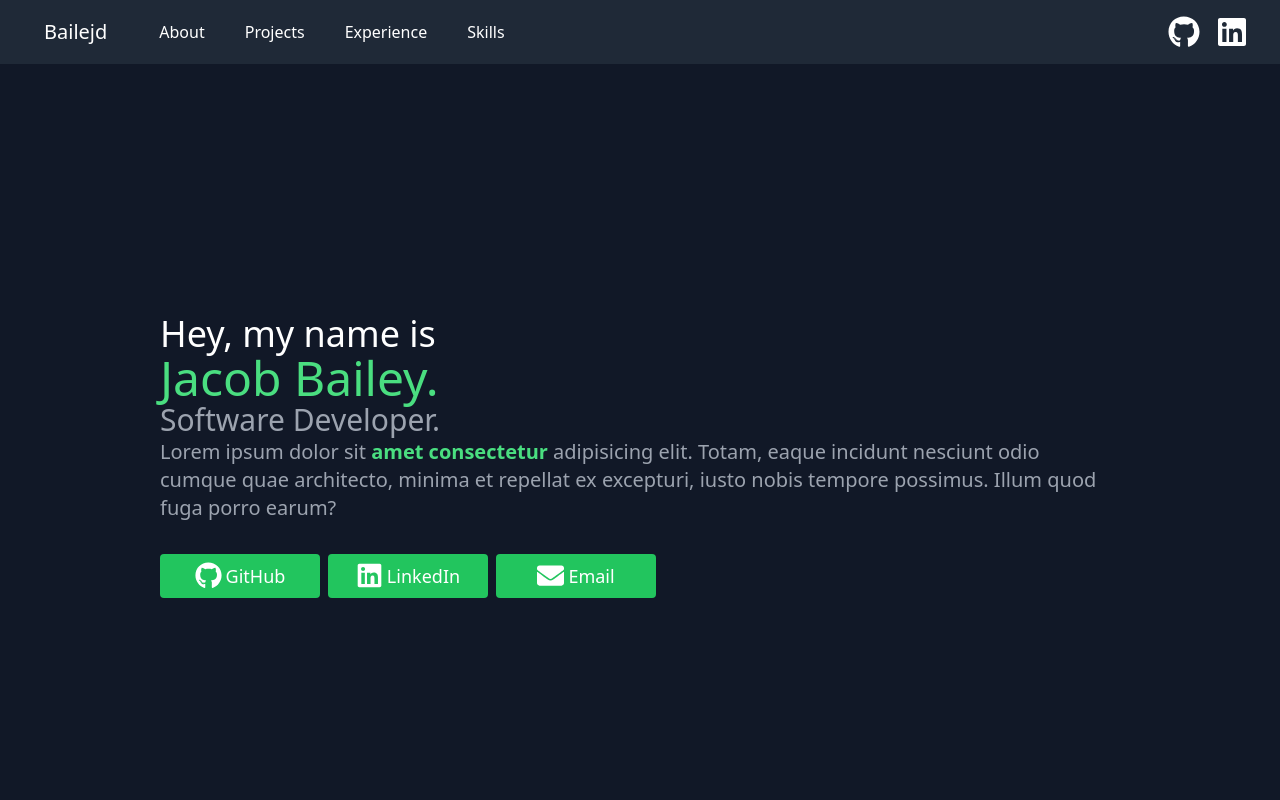
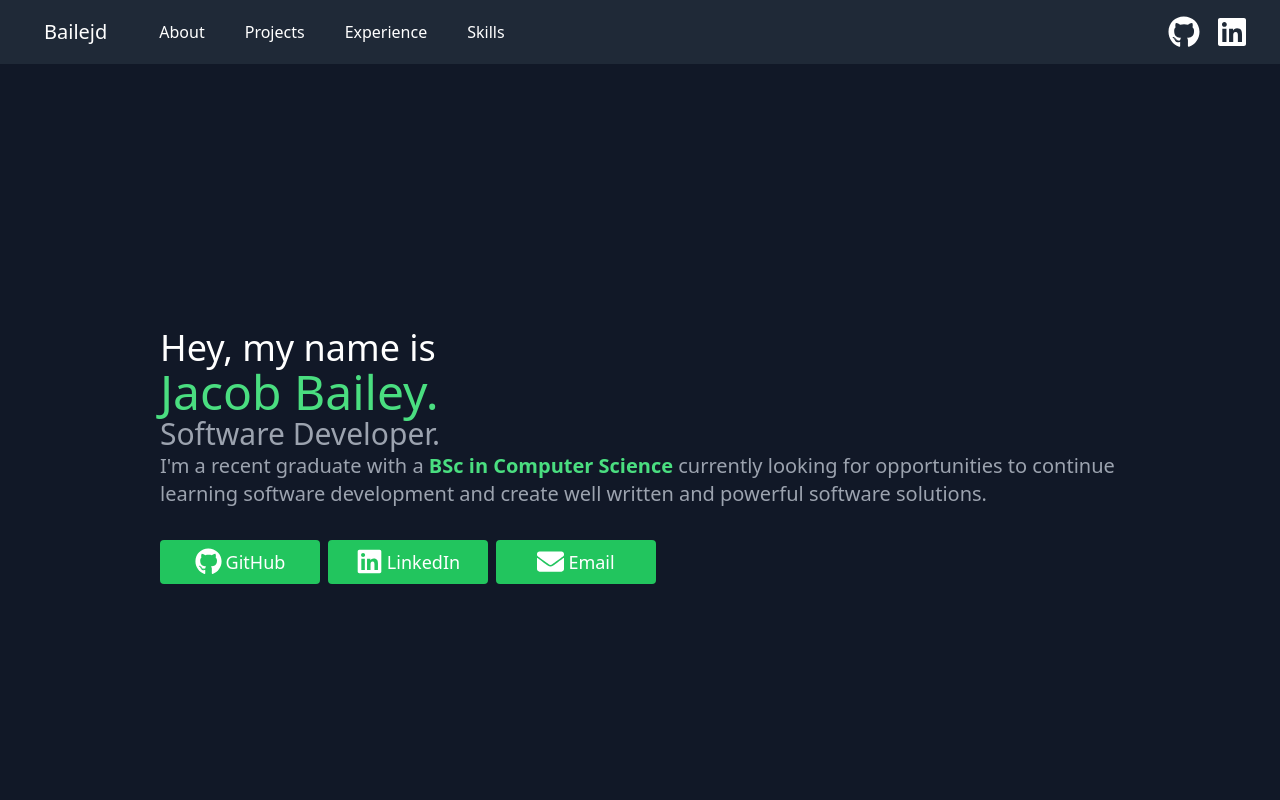
Before and after one commit to Bailejd/bailejd.github.io, a React (Create React App) app: page / in a window 1280 px wide. Shown: the top 800 px of the page. Built offline with nearby package versions, Linux system fonts and the light colour scheme.

Commit message:
Replace lorem text

```diff
--- a/src/components/Hero.js
+++ b/src/components/Hero.js
@@ -14,10 +14,10 @@ export default function Hero() {
           </h3>
           <p className="text-xl sm:text-2xl"></p>
           <p className="mb-8 text-base leading-relaxed sm:text-xl">
-            Lorem ipsum dolor sit <strong>amet consectetur</strong> adipisicing
-            elit. Totam, eaque incidunt nesciunt odio cumque quae architecto,
-            minima et repellat ex excepturi, iusto nobis tempore possimus. Illum
-            quod fuga porro earum?
+            I'm a recent graduate with a{" "}
+            <strong>BSc in Computer Science</strong> currently looking for
+            opportunities to continue learning software development and create
+            well written and powerful software solutions.
           </p>
           <div
             id="buttons"
```
